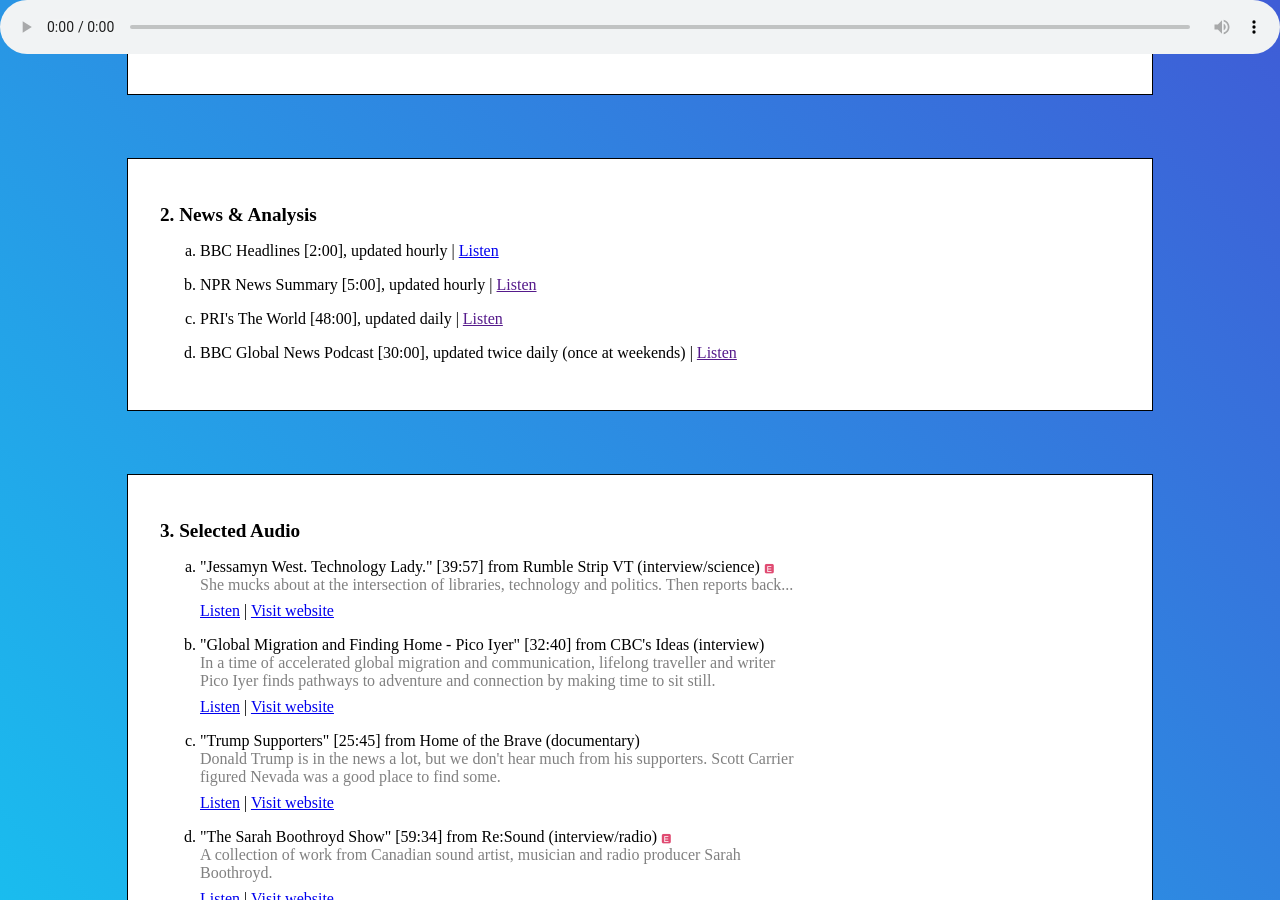
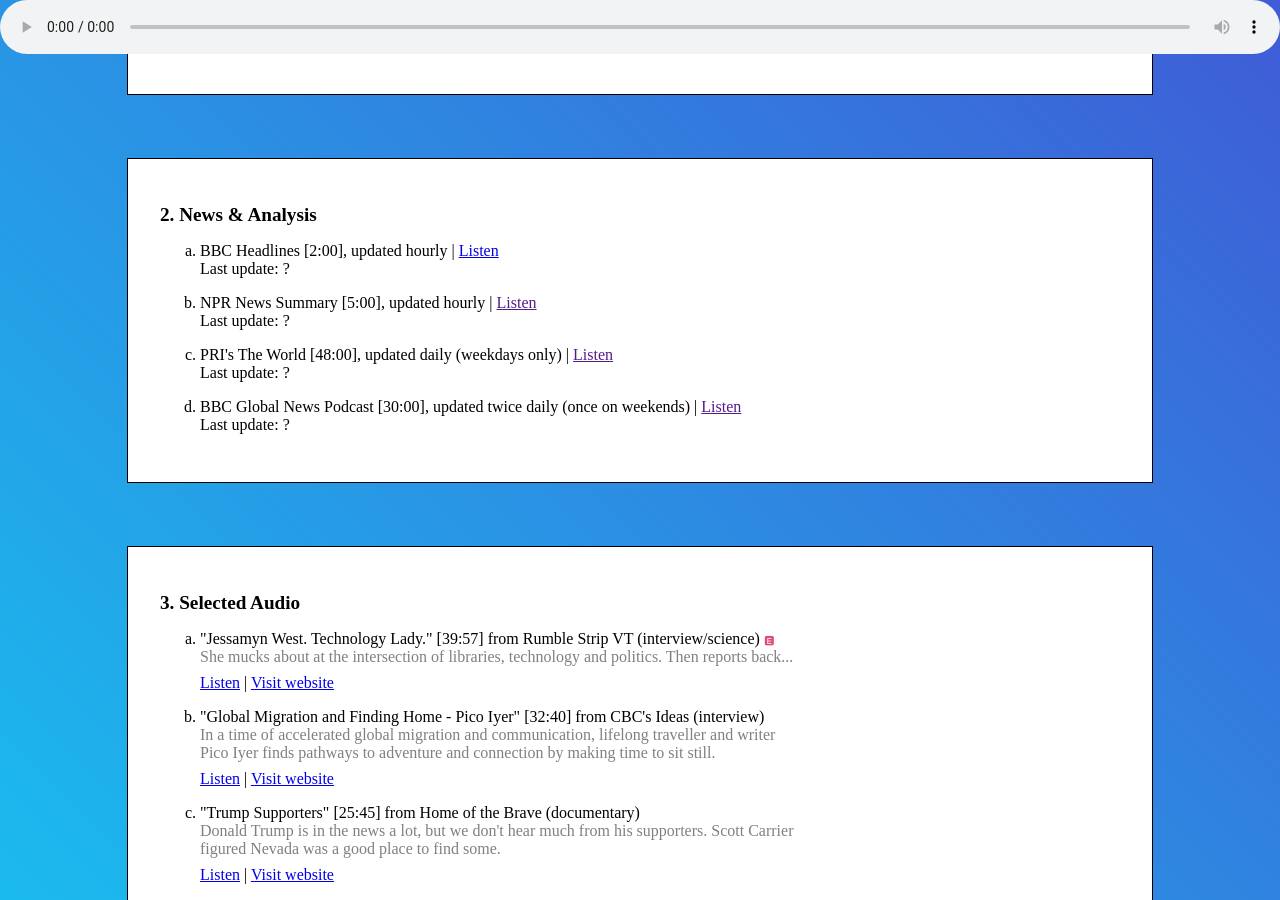
Before and after one commit to radioopensource/dotinfo, a Jekyll site: the page built from index.html, in a window 1280 px wide and 900 px high, scrolled down 485 px. Built offline with Jekyll 4.4.1, drawn with Linux system fonts in a browser that asks for light colours; nearby versions of some CDN libraries; some of the changed lines change nothing that is shown.

Commit message:
add last updated to news

```diff
--- a/_data/feeds.yml
+++ b/_data/feeds.yml
@@ -7,10 +7,10 @@
   audio:
   type: npr
 - title: PRI's The World [48:00]
-  frequency: updated daily
+  frequency: updated daily (weekdays only)
   audio:
   type: pri
 - title: BBC Global News Podcast [30:00]
-  frequency: updated twice daily (once at weekends)
+  frequency: updated twice daily (once on weekends)
   audio:
   type: bbc-global
--- a/_includes/content.html
+++ b/_includes/content.html
@@ -14,7 +14,7 @@
     <p><h1>"{{ main.title }}" [{{ main.duration }}] from {{ main.series }} ({{ main.genre }})</h1></p>
     <p class="description">{{ main.description }}</p>
 
-    <p><a class="listen" href="{{ main.audio }}">Listen</a> | <a href="{{ main.website }}">Visit website</a></p>
+    <p><a class="listen" href="{{ main.audio }}">Listen</a> | <a href="{{ main.website }}" target="_blank">Visit website</a></p>
   </div>
 
 </div>
@@ -23,9 +23,12 @@
   <h1>2. News &amp; Analysis</h1>
   <ol type="a">
     {% for feed in site.data.feeds %}
-      <li>
+      <li class="{{ feed.type }}">
         {{ feed.title }}, {{ feed.frequency }} |
-        <a class="listen {{ feed.type }}" href="{{ feed.audio }}">Listen</a>
+        <a class="listen" href="{{ feed.audio }}">Listen</a>
+        <div class="last-update">
+          Last update: <span class="last-update-time">?</span>
+        </div>
       </li>
     {% endfor %}
   </ol>
@@ -41,7 +44,7 @@
             <div class="description"> {{ pick.description }} </div>
             <div class="links">
               <a class="listen" href="{{ pick.audio }}">Listen</a> {% if pick.website %} |
-              <a href="{{ pick.website }}">Visit website</a> {% endif %} {% if pick.feed %} {% endif %}
+              <a href="{{ pick.website }}" target="_blank">Visit website</a> {% endif %} {% if pick.feed %} {% endif %}
             </div>
           </li>
         {% endfor %}
@@ -67,22 +70,25 @@
 
     <p>Publicradio.info is a home page for noncommercial news, culture, and arts.</p>
     <p>Updated monthly |  Last update: October 27, 2015</p>
-    <p>Each issue available via podcast: [<a href="http://itunes.apple.com/us/podcast/playlist/id1055233656?mt=2">iTunes</a>] | [<a href="http://www.publicradio.info/feed.xml">RSS</a>]</p>
+    <p>Each issue available via podcast:
+      [<a href="http://itunes.apple.com/us/podcast/playlist/id1055233656?mt=2" target="_blank">iTunes</a>] |
+      [<a href="http://www.publicradio.info/feed.xml" target="_blank">RSS</a>]</p>
 
     <p>
       Our website is volunteer-run. Content edited by Conor Gillies, Annie McEwen, and Audrey Mardavich.
       Development by Alex Silva, Eve Asher, Chris Kalafarski, and Kathy Tu on
-      <a href="https://github.com/radioopensource/dotinfo">Github</a>.
+      <a href="https://github.com/radioopensource/dotinfo" target="_blank">Github</a>.
     </p>
 
     <p>Say hello: <a href="mailto:contact@publicradio.info">contact@publicradio.info</a>.</p>
 
     <p>
-      Design and graphics <a href="http://creativecommons.org/licenses/by-sa/4.0/">licensed under CC</a>; software issued under <a href="http://github.com/radioopensource/dotinfo/blob/gh-pages/license.md">The MIT License</a>.
+      Design and graphics <a href="http://creativecommons.org/licenses/by-sa/4.0/" target="_blank">licensed under CC</a>;
+      software issued under <a href="http://github.com/radioopensource/dotinfo/blob/gh-pages/license.md" target="_blank">The MIT License</a>.
     </p>
 
     <p>
-      Support local and public media! <a href="http://www.npr.org/stations/">Find your nearest NPR (U.S.) station</a>.
+      Support local and public media! <a href="http://www.npr.org/stations/" target="_blank">Find your nearest NPR (U.S.) station</a>.
     </p>
   </div>
 </div>
--- a/_includes/footer.html
+++ b/_includes/footer.html
@@ -6,9 +6,10 @@
     var
       audioPlayer = $('audio')[0],
       audioSource = $('audio').find('source'),
-      feedsURL = 'https://uj4e5o7uf1.execute-api.us-west-2.amazonaws.com/prod/feeds';
+      feedsURL = 'https://uj4e5o7uf1.execute-api.us-west-2.amazonaws.com/prod/feeds',
+      newsModule = $('#news');
 
-    loadAudio($('#news').find('.bbc-headlines').attr('href')); // set default audio
+    loadAudio($('#news').find('.bbc-headlines a').attr('href')); // set default audio
     $('.listen').on('click', playAudioHandler);
     window.addEventListener('keydown', onKeyDown, false);
 
@@ -69,12 +70,37 @@
       type: 'GET',
       dataType: 'JSON',
       success: function (data) {
-        var news = $('#news');
-        news.find('.npr').attr('href', data['npr']);
-        news.find('.bbc-global').attr('href', data['bbc-global']);
-        news.find('.pri').attr('href', data['pri']);
+        refreshNewsFor(data);
       }
     });
 
+    function refreshNewsFor (data) {
+      Object.keys(data).forEach( function(newsType) {
+        var newsTypeSection = newsModule.find('.' + newsType);
+        newsTypeSection.find('.listen').attr('href', data[newsType].url);
+        newsTypeSection.find('.last-update-time').text(formatDateTime(data[newsType].pubDate));
+      })
+    }
+
+    function formatDateTime (rawDateTimeString) {
+      function getFormattedTime (fourDigitTime) {
+          var hours24 = parseInt(fourDigitTime.substring(0, 2),10);
+          var hours = ((hours24 + 11) % 12) + 1;
+          var amPm = hours24 > 11 ? 'pm' : 'am';
+          var minutes = fourDigitTime.substring(3, 5);
+
+          return hours + ':' + minutes + amPm;
+      }
+
+      var dateTimeTokens = new Date(rawDateTimeString).toString().split(' ');
+      var formattedDateTime =
+        dateTimeTokens[1] +
+        " " + dateTimeTokens[2] +
+        ", " + getFormattedTime(dateTimeTokens[4]) +
+        " " + dateTimeTokens[6].replace(/[{()}]/g, '');
+
+      return formattedDateTime;
+    };
+
   </script>
 </footer>
```
